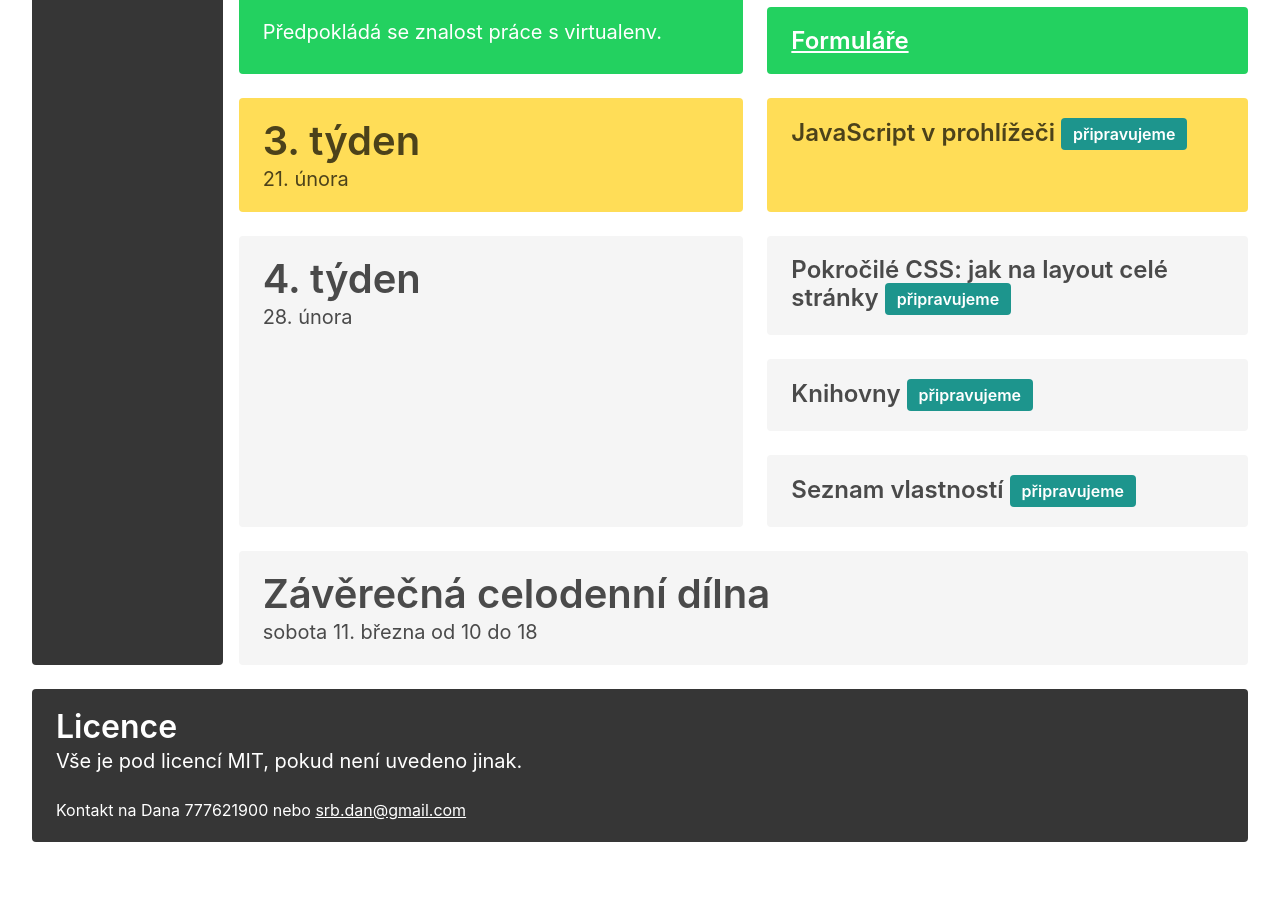
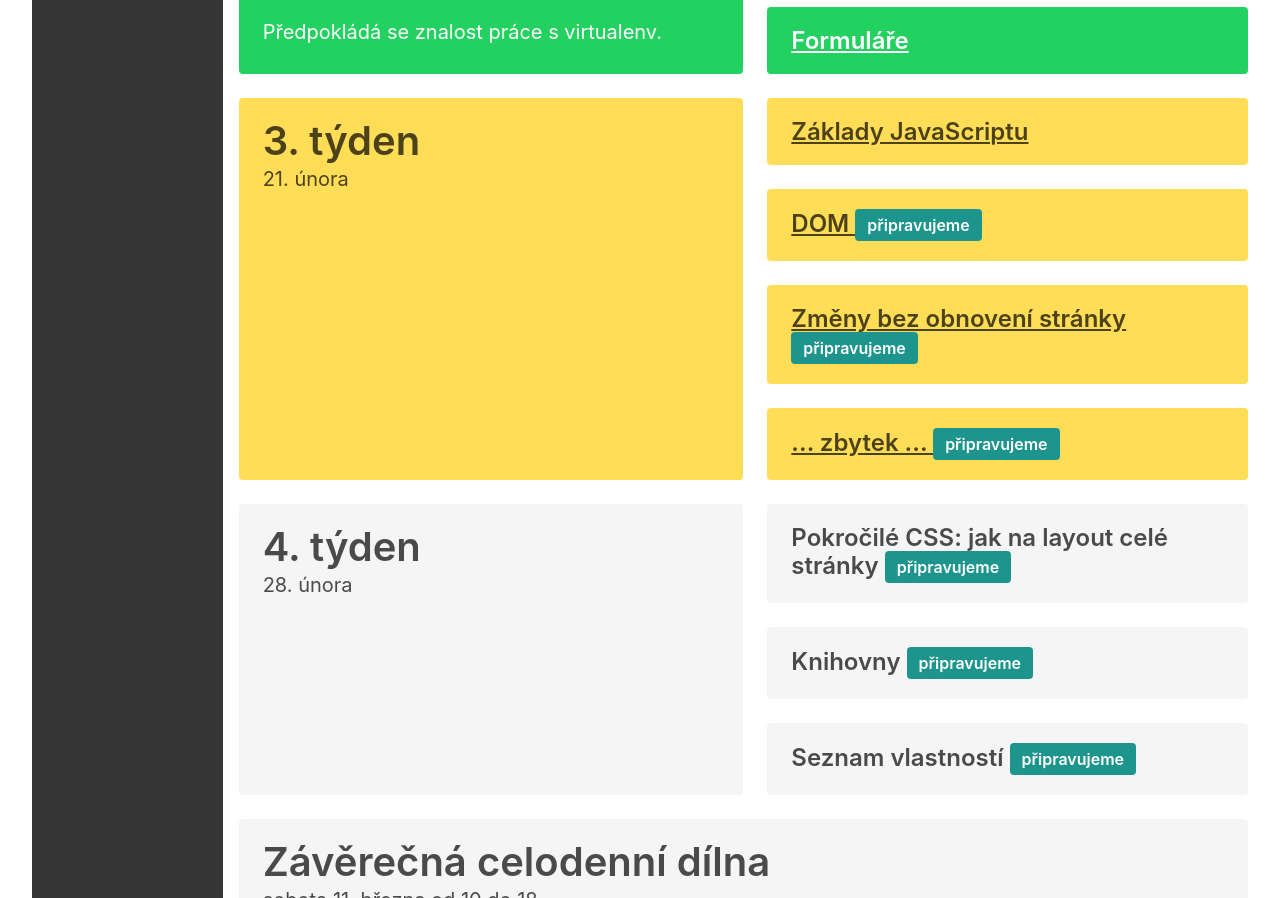
Before and after one commit to PyLadiesCZ/webkurz.pyladies.cz, a website: page index.html in a window 1280 px wide. Shown: the part 1608-2506 px from the top of the page. Before the commit the page ends 2462 px from the top, so only its background shows below. Drawn offline with nearby package versions, Linux system fonts and the light colour scheme; files that its build step writes are made by us from their sources.

Commit message:
Add JS to menu and split to multiple lessons

```diff
--- a/index.html
+++ b/index.html
@@ -210,9 +210,24 @@
                     </div>
                     <div class="tile is-vertical">
                         <div class="tile is-parent">
-                            <div class="tile is-child notification is-warning">
-                                <div class="title is-4">JavaScript v prohlížeči <span class="tag is-primary is-medium">připravujeme</span></div>
-                            </div>
+                            <a href="/lekce/3/javascript" class="tile is-child notification is-warning">
+                                <div class="title is-4">Základy JavaScriptu</div>
+                            </a>
+                        </div>
+                        <div class="tile is-parent">
+                            <a href="/lekce/3/dom" class="tile is-child notification is-warning">
+                                <div class="title is-4">DOM <span class="tag is-primary is-medium">připravujeme</span></div>
+                            </a>
+                        </div>
+                        <div class="tile is-parent">
+                            <a href="/lekce/3/xhr" class="tile is-child notification is-warning">
+                                <div class="title is-4">Změny bez obnovení stránky <span class="tag is-primary is-medium">připravujeme</span></div>
+                            </a>
+                        </div>
+                        <div class="tile is-parent">
+                            <a href="/lekce/3/zbytek" class="tile is-child notification is-warning">
+                                <div class="title is-4">... zbytek ... <span class="tag is-primary is-medium">připravujeme</span></div>
+                            </a>
                         </div>
                     </div>
                 </div>
```
Also changed, not shown: _menu.html (+5 -2 lines).
